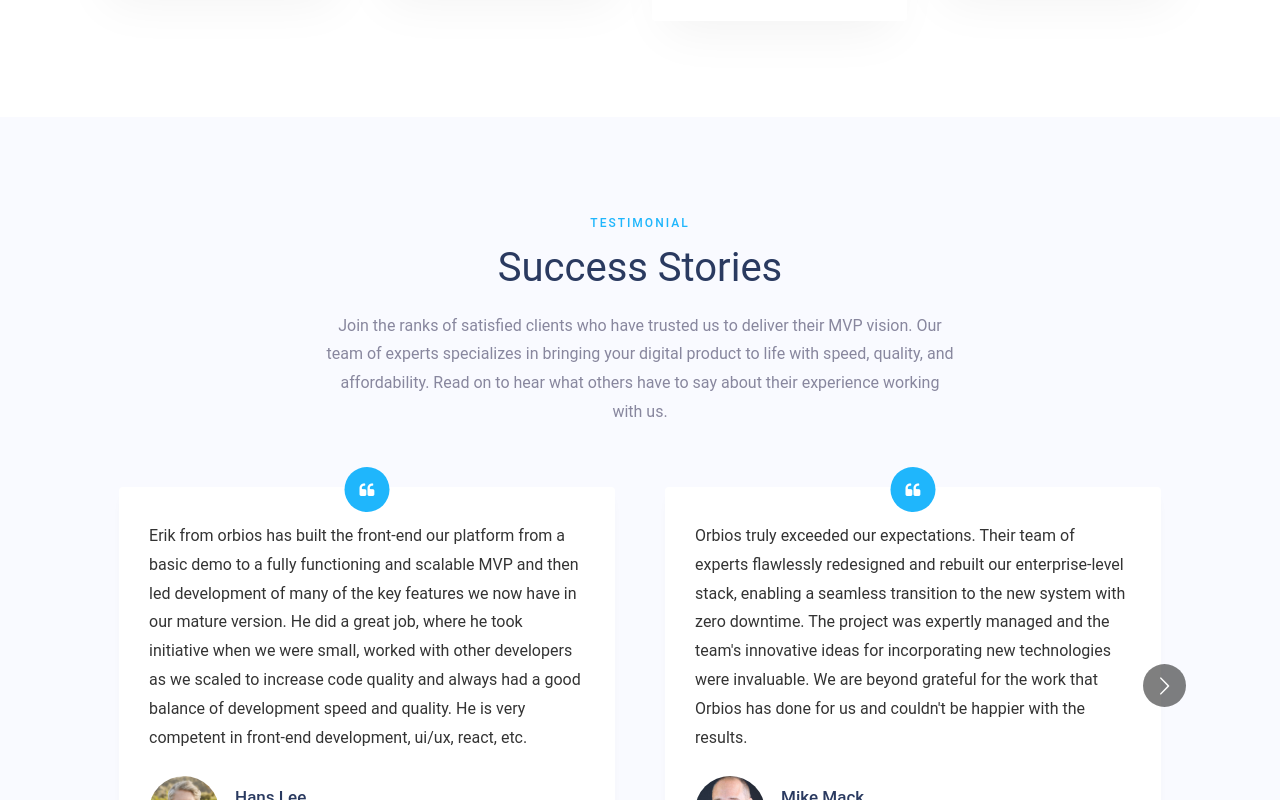
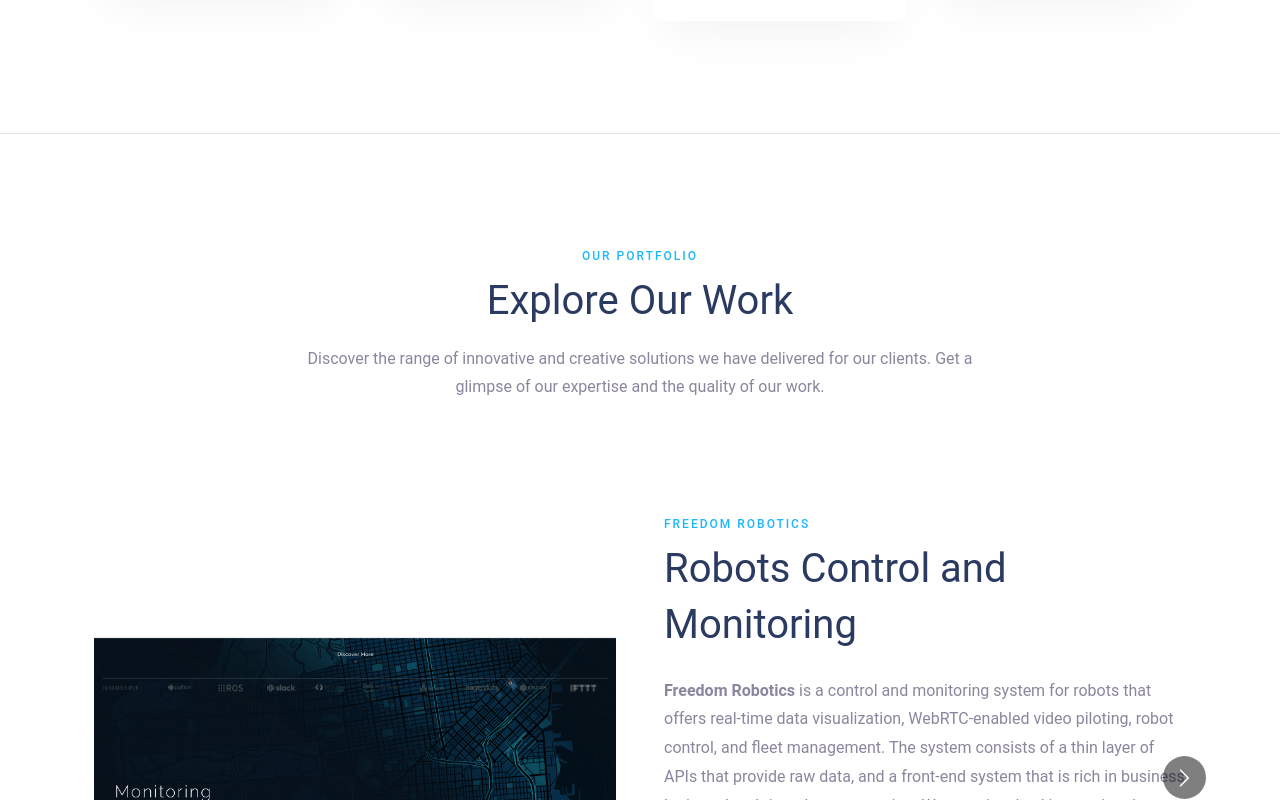
Before and after one commit to Orbios/marketing_site, a Next.js app: page / in a window 1280 px wide. Shown: the part 2920-3720 px from the top of the page. Built offline with nearby package versions, Linux system fonts and the light colour scheme.

Commit message:
fix: enable work section without preview; change content

```diff
--- a/src/components/our_work/projects/ProjectsSection.tsx
+++ b/src/components/our_work/projects/ProjectsSection.tsx
@@ -10,7 +10,7 @@ function ProjectsSection({carousel}: Props) {
   const projects = [
     {
       title: 'Freedom Robotics',
-      slogan: 'Robots Control and Monitoring System',
+      slogan: 'Robots Control and Monitoring',
       description:
         '<b>Freedom Robotics</b> is a control and monitoring system for robots that offers real-time data visualization, WebRTC-enabled video piloting, robot control, and fleet management. The system consists of a thin layer of APIs that provide raw data, and a front-end system that is rich in business logic and real-time data processing. We were involved in creating the initial structure and overall architecture of the front-end system. During the initial phase, the project evolved from a prototype to a finished MVP launched for production.',
       technologies: '<b>Technologies</b>: React, Redux, JS Canvas, WebRTC D3, Data Graphing / Visualisation.',
--- a/src/pages/index.tsx
+++ b/src/pages/index.tsx
@@ -27,11 +27,9 @@ const Home: NextPage = () => {
 
       <TeamSection />
 
-      {displayPreviewSections && (
-        <>
-          <hr /> <OurWorkSection />
-        </>
-      )}
+      <>
+        <hr /> <OurWorkSection />
+      </>
 
       <TestimonialSection />
 
```
